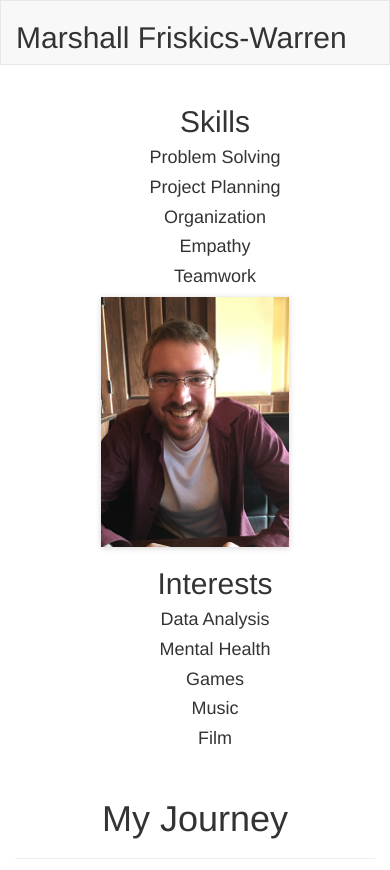
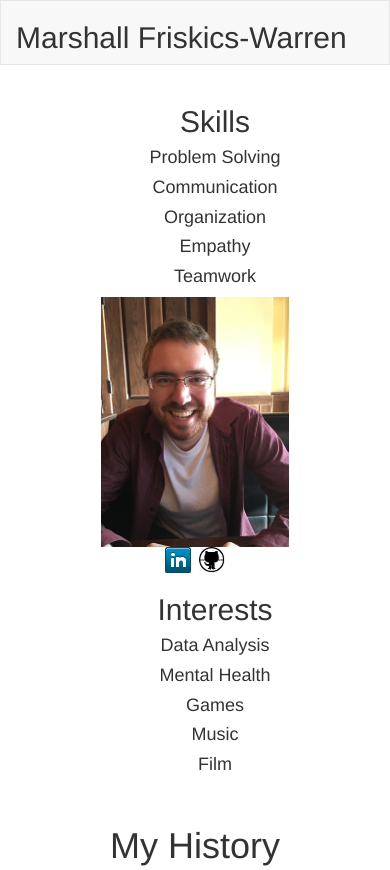
Before and after one commit to wmfwarren/Personal-Website, a plain HTML site: page index.html in a window 390 px wide. Shown: the top 870 px of the page. Drawn offline with nearby package versions, Linux system fonts and the light colour scheme.

Commit message:
fixed formatting and added linkedin and github links

```diff
--- a/css/main.css
+++ b/css/main.css
@@ -8,3 +8,16 @@
 .bulletless {
 	list-style-type: none;
 }
+
+.center {
+	margin: 0 auto;
+}
+
+.photo {
+	display: block;
+	margin: 0 auto;
+}
+
+.iconPadding {
+	padding: 2px;
+}
--- a/index.html
+++ b/index.html
@@ -18,21 +18,24 @@
   	</div>
 	</nav>
 	<!-- Info -->
-	<div class="container row">
-		<div class="col-sm-10 col-sm-offset-2 text-center">
-			<div class="row">
+	<div class="container center row">
+	<div class="col-sm-10 col-sm-offset-1">
+		<div class="text-center">
+			<div class="row ">
 				<div class="col-sm-4">
 					<ul class="bulletless">
 						<li><h2>Skills</h2></li>
 						<li><h4>Problem Solving</h4></li>
-						<li><h4>Project Planning</h4></li>
+						<li><h4>Communication</h4></li>
 						<li><h4>Organization</h4></li>
 						<li><h4>Empathy</h4></li>
 						<li><h4>Teamwork</h4></li>
 					</ul>
 				</div>
 				<div class="col-sm-4">
-					<img class="picture" src="/imgs/MeOne.png" alt="Marshall">
+					<img class="photo" src="/imgs/MeOne.png" alt="Marshall">
+					<a class="iconPadding" href="https://www.linkedin.com/in/marshall-friskics-warren-52367396"><img src="imgs/linkedin.png" alt="LinkedIn" /></a>
+					<a class="iconPadding" href="https://github.com/wmfwarren"><img src="imgs/github-icon.png" alt="Github" /></a>
 				</div>
 				<div class="col-sm-4">
 					<ul class="bulletless">
@@ -47,10 +50,14 @@
 			</div>
 		</div>
 	</div>
+	<div class="col-sm-1">
+
+	</div>
+</div>
 	<!-- Time line starts here -->
 	<div class="container">
     <div class="page-header">
-        <h1 id="timeline" class="text-center">My Journey</h1>
+        <h1 id="timeline" class="text-center">My History</h1>
     </div>
     <ul class="timeline">
         <li>
@@ -63,7 +70,7 @@
             <div class="timeline-body">
             	<img src="/imgs/NSS-logo-horizontal-small.jpeg" alt="NSS Logo">
           		<p>
-          			I began in Day Cohort 14 at Nashville Software School in May 2016. I wanted to get back into software development, and it was my best option at the time. It turned out to be my best option in general. Here I learned more that just CSS, HTML, and Javascript. I also learned many tools and techniques to be a good developer and work as a team. My favorite part of the program was organizing and helping my classmates during group projects.
+          			I began in Day Cohort 14 at Nashville Software School in May 2016. I wanted to get back into software development, and it was my best option. Here I learned more than just CSS, HTML, and Javascript. I also learned many tools and techniques to be a good developer and work as a team. My favorite part of the program was organizing and helping my classmates during group projects.
           		</p>
           	</div>
         </li>
@@ -121,8 +128,8 @@
         </li>
     </ul>
 	</div>
-	<div class="container row">
-		<div class="col-sm-10 col-sm-offset-2 text-center">
+	<div class="container center row">
+		<div class="col-sm-10 col-sm-offset-1 text-center">
 			<h2 >Development Skills</h2>
 			<div class="row">
 				<img class="col-sm-2" src="/imgs/techIcons/Main_Skills/Javascript.png" alt="">
@@ -144,10 +151,16 @@
 				<img class="col-sm-2" src="/imgs/techIcons/Main_Skills/cpp.png" alt="">
 				<img class="col-sm-2" src="/imgs/techIcons/Main_Skills/c.png" alt="">
 				<img class="col-sm-2" src="/imgs/techIcons/Main_Skills/java.png" alt="">
+        <img class="col-sm-2" src="/imgs/techIcons/Main_Skills/caffeine.png" alt="">
 
 			</div>
 		</div>
+		<div class="col-sm-1">
+
+		</div>
 	</div>
+</div>
+<!-- </div> -->
 	<!-- Scripts -->
 	<script src="/lib/node_modules/jquery/dist/jquery.min.js"></script>
 	<script src="/lib/node_modules/bootstrap/dist/js/bootstrap.min.js"></script>
```
Also changed, not shown: imgs/github-icon.png (added), imgs/linkedin.png (added), imgs/techIcons/Main_Skills/caffeine.png (added), imgs/techIcons/gulp logo.jpg (deleted).
